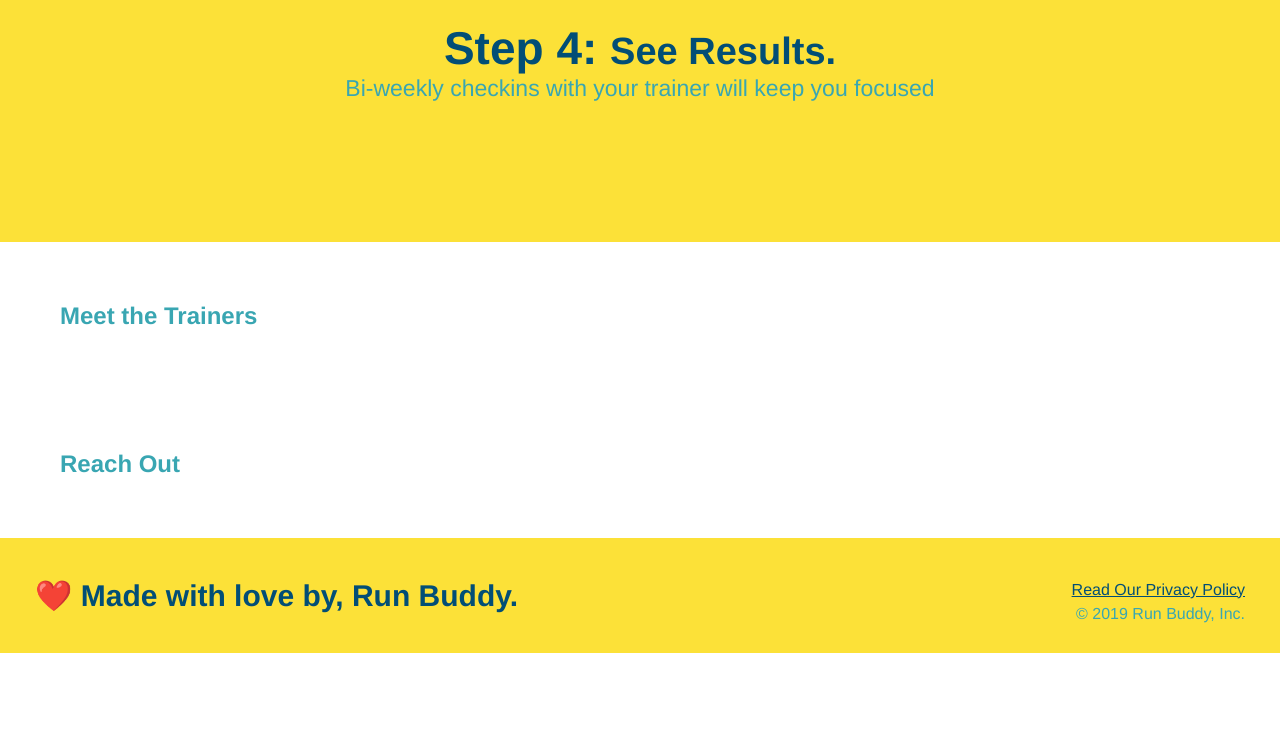
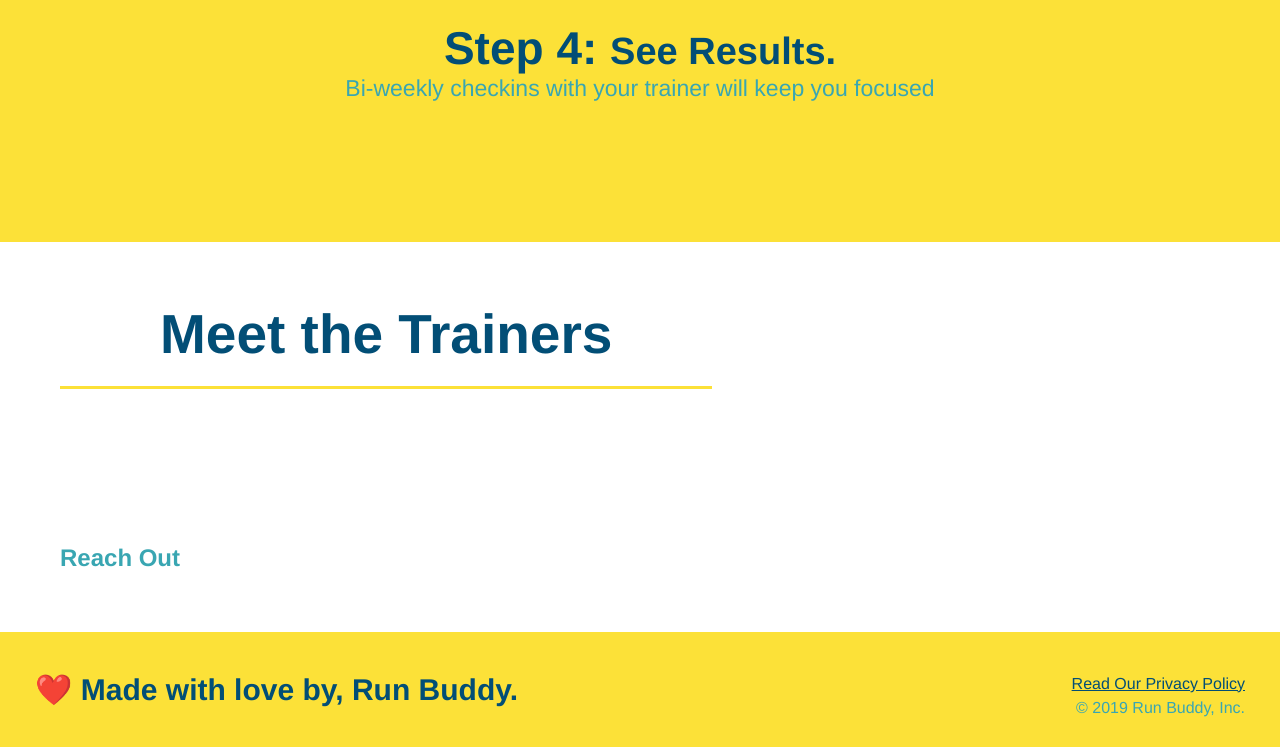
Before and after one commit to cedean1029/run-buddy, a plain HTML site: page index.html in a window 1280 px wide. Shown: the part 2488-3235 px from the top of the page. Before the commit the page ends 3141 px from the top, so only its background shows below. Drawn offline with Linux system fonts and the light colour scheme.

Commit message:
added trainer images and updated html

```diff
--- a/index.html
+++ b/index.html
@@ -104,8 +104,8 @@
     </section>
 
     <!-- "meet the trainers" section -->
-    <section>
-        <h2>Meet the Trainers</h2>
+    <section id="your-trainers" class="trainers">
+        <h2 class="section-title primary-border">Meet the Trainers</h2>
     </section>
 
     <!-- "reach out" section -->
```
Also changed, not shown: assets/images/trainer-1.jpg (added), assets/images/trainer-2.jpg (added), assets/images/trainer-3.jpg (added).
